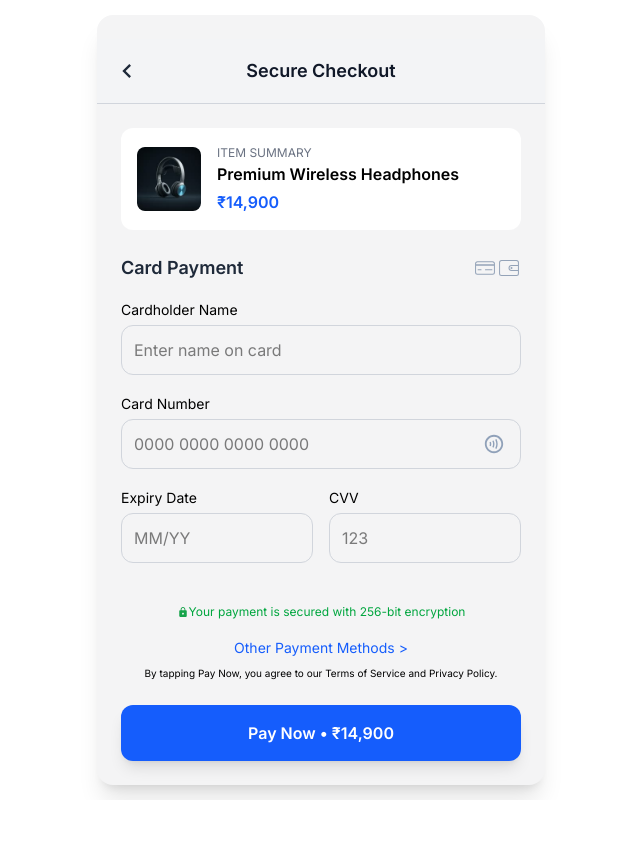
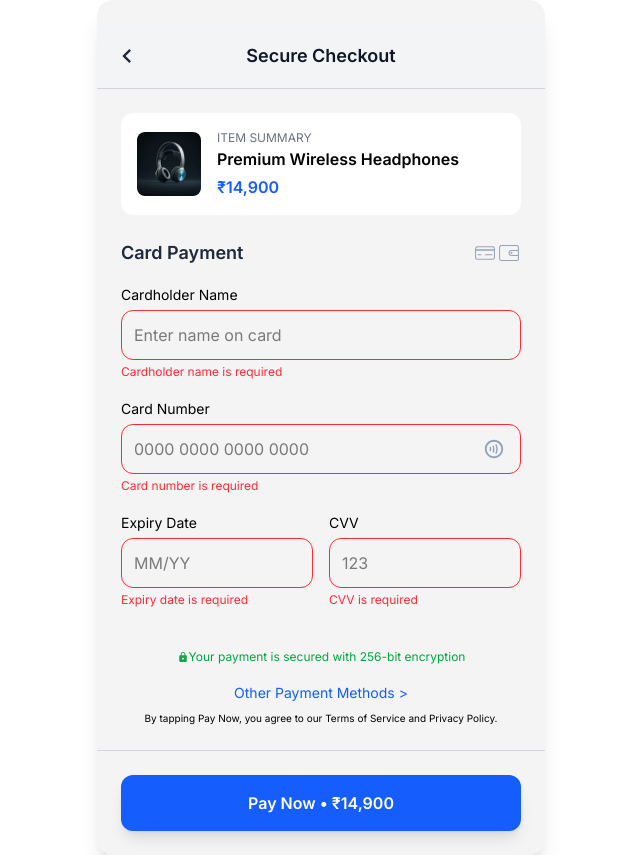
Before and after one commit to AmalenduManoj/Fiat-checkout, a Next.js app: page / in a window 1280 px wide. Both pictures are taken after a click on the button "Pay Now • ₹14,900". Shown: the whole page, without its empty margins (319-959 px from the left). Before the commit the page ends 800 px from the top, so only its background shows below. Built offline with nearby package versions, Linux system fonts and the light colour scheme.

Commit message:
custom backend with supabase is added

```diff
--- a/package.json
+++ b/package.json
@@ -9,8 +9,10 @@
     "lint": "eslint"
   },
   "dependencies": {
+    "@prisma/client": "^5.22.0",
     "lucide-react": "^0.575.0",
     "next": "16.1.6",
+    "prisma": "^5.22.0",
     "react": "19.2.3",
     "react-dom": "19.2.3",
     "react-icons": "^5.5.0"
--- /dev/null
+++ b/src/lib/prisma.js
@@ -0,0 +1,9 @@
+import { PrismaClient } from "@prisma/client";
+
+const globalForPrisma = globalThis;
+
+const prisma = globalForPrisma.prisma || new PrismaClient();
+
+if (process.env.NODE_ENV !== "production") globalForPrisma.prisma = prisma;
+
+export default prisma;
--- /dev/null
+++ b/src/pages/api/payment.js
@@ -0,0 +1,37 @@
+import prisma from "@/lib/prisma";
+
+export default async function handler(req, res) {
+  if (req.method !== "POST") {
+    return res.status(405).json({ message: "Method not allowed" });
+  }
+
+  const { cardholderName, cardNumber, expiryDate, amount, currency } = req.body;
+
+  if (!cardholderName || !cardNumber || !expiryDate || !amount) {
+    return res.status(400).json({ message: "All fields are required" });
+  }
+
+  try {
+    const payment = await prisma.payment.create({
+      data: {
+        cardholderName,
+        cardNumber,
+        expiryDate,
+        amount,
+        currency: currency || "INR",
+        status: "success",
+      },
+    });
+
+    return res.status(200).json({
+      status: "success",
+      message: "Payment processed successfully",
+      transactionId: payment.transactionId,
+    });
+  } catch (error) {
+    return res.status(500).json({
+      status: "failed",
+      message: "Payment processing failed. Please try again.",
+    });
+  }
+}
--- a/src/pages/component/CheckoutCard.js
+++ b/src/pages/component/CheckoutCard.js
@@ -1,9 +1,109 @@
+import { useState } from "react";
+import { useRouter } from "next/router";
 import CheckoutHeader from "./CheckoutHeader";
 import ItemSummary from "./ItemSummary";
 import PaymentForm from "./PaymentForm";
 import PayButton from "./PayButton";
 
 export default function CheckoutCard() {
+  const router = useRouter();
+
+  const [formData, setFormData] = useState({
+    cardholderName: "",
+    cardNumber: "",
+    expiryDate: "",
+    cvv: "",
+  });
+
+  const [errors, setErrors] = useState({});
+  const [submitted, setSubmitted] = useState(false);
+  const [loading, setLoading] = useState(false);
+  const [apiError, setApiError] = useState("");
+
+  const validate = (data) => {
+    const newErrors = {};
+
+    if (!data.cardholderName.trim()) {
+      newErrors.cardholderName = "Cardholder name is required";
+    } else if (!/^[a-zA-Z\s]+$/.test(data.cardholderName.trim())) {
+      newErrors.cardholderName = "Name must contain only letters and spaces";
+    }
+
+    const digitsOnly = data.cardNumber.replace(/\s/g, "");
+    if (!digitsOnly) {
+      newErrors.cardNumber = "Card number is required";
+    } else if (!/^\d{16}$/.test(digitsOnly)) {
+      newErrors.cardNumber = "Card number must be 16 digits";
+    }
+
+    if (!data.expiryDate.trim()) {
+      newErrors.expiryDate = "Expiry date is required";
+    } else if (!/^(0[1-9]|1[0-2])\/\d{2}$/.test(data.expiryDate.trim())) {
+      newErrors.expiryDate = "Use MM/YY format";
+    } else {
+      const [month, year] = data.expiryDate.split("/");
+      const expiry = new Date(2000 + parseInt(year), parseInt(month));
+      if (expiry < new Date()) {
+        newErrors.expiryDate = "Card has expired";
+      }
+    }
+
+    if (!data.cvv.trim()) {
+      newErrors.cvv = "CVV is required";
+    } else if (!/^\d{3,4}$/.test(data.cvv.trim())) {
+      newErrors.cvv = "CVV must be 3 or 4 digits";
+    }
+
+    return newErrors;
+  };
+
+  const handleChange = (field, value) => {
+    const updated = { ...formData, [field]: value };
+    setFormData(updated);
+    if (submitted) {
+      const newErrors = validate(updated);
+      setErrors(newErrors);
+    }
+  };
+
+  const handleSubmit = async () => {
+    setSubmitted(true);
+    setApiError("");
+    const newErrors = validate(formData);
+    setErrors(newErrors);
+    if (Object.keys(newErrors).length > 0) return;
+
+    setLoading(true);
+    try {
+      const response = await fetch("/api/payment", {
+        method: "POST",
+        headers: { "Content-Type": "application/json" },
+        body: JSON.stringify({
+          cardholderName: formData.cardholderName,
+          cardNumber: formData.cardNumber.replace(/\s/g, ""),
+          expiryDate: formData.expiryDate,
+          amount: 14900,
+          currency: "INR",
+        }),
+      });
+
+      const data = await response.json();
+
+      if (!response.ok) {
+        throw new Error(data.message || "Payment failed");
+      }
+
+      router.push({
+        pathname: "/success",
+        query: { transactionId: data.transactionId },
+      });
+    } catch (err) {
+      setApiError(err.message || "Something went wrong. Please try again.");
+    } finally {
+      setLoading(false);
+    }
+  };
+
   return (
     <div
       className="
@@ -20,8 +120,19 @@ export default function CheckoutCard() {
       <CheckoutHeader />
 
       <ItemSummary />
-      <PaymentForm />
-      <PayButton />
+      <PaymentForm
+        formData={formData}
+        errors={errors}
+        onChange={handleChange}
+      />
+
+      {apiError && (
+        <div className="bg-red-50 border border-red-300 text-red-700 text-sm px-4 py-3 rounded-xl">
+          {apiError}
+        </div>
+      )}
+
+      <PayButton onSubmit={handleSubmit} loading={loading} />
     </div>
   );
 }
--- a/src/pages/component/PayButton.js
+++ b/src/pages/component/PayButton.js
@@ -1,19 +1,59 @@
-export default function PayButton() {
+export default function PayButton({ onSubmit, loading }) {
   return (
+    <div className="-mx-6">
+
+      <div className="border-t border-gray-300 mb-6"></div>
+
+      <div className="px-6">
         <button
-      className="
+          type="button"
+          onClick={onSubmit}
+          disabled={loading}
+          className={`
             w-full
-        bg-blue-600
             text-white
             py-4
             rounded-xl
             font-semibold
             shadow-lg
-        hover:bg-blue-700
             transition
-      "
+            flex items-center justify-center gap-2
+            ${loading
+              ? "bg-blue-400 cursor-not-allowed opacity-70"
+              : "bg-blue-600 hover:bg-blue-700 cursor-pointer"
+            }
+          `}
         >
-      Pay Now • ₹14,900
+          {loading ? (
+            <>
+              <svg
+                className="animate-spin h-5 w-5 text-white"
+                xmlns="http://www.w3.org/2000/svg"
+                fill="none"
+                viewBox="0 0 24 24"
+              >
+                <circle
+                  className="opacity-25"
+                  cx="12"
+                  cy="12"
+                  r="10"
+                  stroke="currentColor"
+                  strokeWidth="4"
+                />
+                <path
+                  className="opacity-75"
+                  fill="currentColor"
+                  d="M4 12a8 8 0 018-8V0C5.373 0 0 5.373 0 12h4z"
+                />
+              </svg>
+              Processing...
+            </>
+          ) : (
+            "Pay Now • ₹14,900"
+          )}
         </button>
+      </div>
+
+    </div>
   );
 }
--- a/src/pages/component/PaymentForm.js
+++ b/src/pages/component/PaymentForm.js
@@ -3,7 +3,15 @@ import { CiWallet } from "react-icons/ci";
 import { MdOutlineContactless } from "react-icons/md";
 import { IoMdLock } from "react-icons/io";
 
-export default function PaymentForm() {
+export default function PaymentForm({ formData, errors, onChange }) {
+  const baseInput =
+    "w-full mt-1 p-3 rounded-xl border focus:outline-none focus:ring-2";
+  const validInput = "border-gray-300 focus:ring-blue-500";
+  const invalidInput = "border-red-500 focus:ring-red-500";
+
+  const inputClass = (field) =>
+    `${baseInput} ${errors[field] ? invalidInput : validInput}`;
+
   return (
     <div className="space-y-4">
       <div className="flex justify-between items-center">
@@ -16,7 +24,6 @@ export default function PaymentForm() {
         </div>
       </div>
 
-
       <div>
         <label className="text-sm text-black">
           Cardholder Name
@@ -24,26 +31,43 @@ export default function PaymentForm() {
         <input
           type="text"
           placeholder="Enter name on card"
-          className="w-full mt-1 p-3 rounded-xl border border-gray-300 focus:outline-none focus:ring-2 focus:ring-blue-500"
+          value={formData.cardholderName}
+          onChange={(e) => onChange("cardholderName", e.target.value)}
+          className={inputClass("cardholderName")}
         />
+        {errors.cardholderName && (
+          <p className="text-red-500 text-xs mt-1">{errors.cardholderName}</p>
+        )}
       </div>
 
       <div>
-        <label className="text-sm  text-black">
+        <label className="text-sm text-black">
           Card Number
         </label>
         <div className="relative mt-1">
           <input
             type="text"
             placeholder="0000 0000 0000 0000"
-            className="w-full p-3 pr-12 rounded-xl border border-gray-300 focus:outline-none focus:ring-2 focus:ring-blue-500"
+            value={formData.cardNumber}
+            onChange={(e) => {
+              const raw = e.target.value.replace(/\D/g, "").slice(0, 16);
+              const formatted = raw.replace(/(\d{4})(?=\d)/g, "$1 ");
+              onChange("cardNumber", formatted);
+            }}
+            className={`w-full p-3 pr-12 rounded-xl border focus:outline-none focus:ring-2 ${
+              errors.cardNumber
+                ? "border-red-500 focus:ring-red-500"
+                : "border-gray-300 focus:ring-blue-500"
+            }`}
           />
-
           <MdOutlineContactless
             size={22}
             className="absolute right-4 top-1/2 -translate-y-1/2 text-slate-400"
           />
         </div>
+        {errors.cardNumber && (
+          <p className="text-red-500 text-xs mt-1">{errors.cardNumber}</p>
+        )}
       </div>
 
       <div className="flex gap-4">
@@ -54,8 +78,20 @@ export default function PaymentForm() {
           <input
             type="text"
             placeholder="MM/YY"
-            className="w-full mt-1 p-3 rounded-xl border border-gray-300 focus:outline-none focus:ring-2 focus:ring-blue-500"
+            maxLength={5}
+            value={formData.expiryDate}
+            onChange={(e) => {
+              let val = e.target.value.replace(/[^\d/]/g, "");
+              if (val.length === 2 && !val.includes("/") && formData.expiryDate.length < 2) {
+                val = val + "/";
+              }
+              onChange("expiryDate", val);
+            }}
+            className={inputClass("expiryDate")}
           />
+          {errors.expiryDate && (
+            <p className="text-red-500 text-xs mt-1">{errors.expiryDate}</p>
+          )}
         </div>
 
         <div className="flex-1">
@@ -63,10 +99,19 @@ export default function PaymentForm() {
             CVV
           </label>
           <input
-            type="text"
+            type="password"
             placeholder="123"
-            className="w-full mt-1 p-3 rounded-xl border border-gray-300 focus:outline-none focus:ring-2 focus:ring-blue-500"
+            maxLength={4}
+            value={formData.cvv}
+            onChange={(e) => {
+              const val = e.target.value.replace(/\D/g, "");
+              onChange("cvv", val);
+            }}
+            className={inputClass("cvv")}
           />
+          {errors.cvv && (
+            <p className="text-red-500 text-xs mt-1">{errors.cvv}</p>
+          )}
         </div>
       </div>
 
```
Also changed, not shown: src/pages/success.js (added, +48 -0 lines), 2 other files (tests, documents, lock files or other folders). Lines whose indentation alone changed are shown as unchanged.
